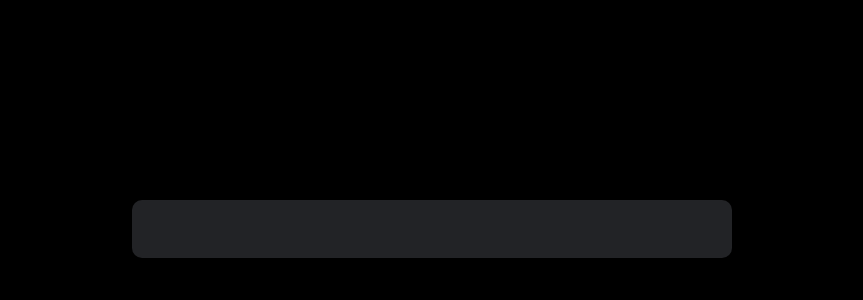
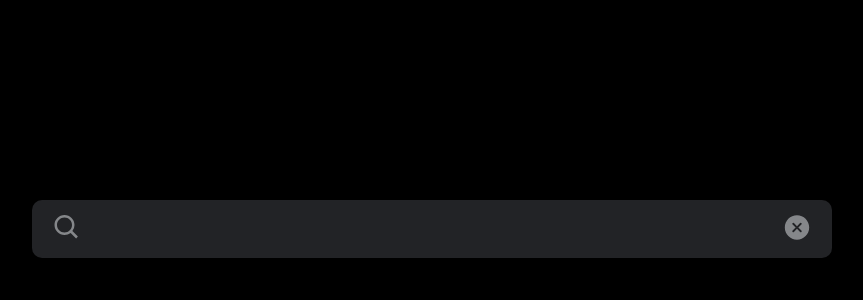
Before and after one commit to Ho0on/Project_TypeScript, a React app: page / in a window 1280 px wide. Shown: the top 300 px of the page, without its empty margins (208-1071 px from the left). Built offline with nearby package versions, Linux system fonts and the light colour scheme; the HTML template or start-up script is replaced by a standard one.

Commit message:
✨ [Feat] Add SearchInput Layout

```diff
--- a/package.json
+++ b/package.json
@@ -28,6 +28,7 @@
 		"babel-loader": "^8.2.4",
 		"html-webpack-plugin": "^5.5.0",
 		"prettier": "^2.6.2",
+		"react-icons": "^4.3.1",
 		"ts-loader": "^9.2.8",
 		"typescript": "^4.6.3",
 		"webpack": "^5.72.0",
--- a/src/pages/AutoComplete/AutoComplete.style.tsx
+++ b/src/pages/AutoComplete/AutoComplete.style.tsx
@@ -10,12 +10,13 @@ export const Container = styled.div`
 export const InputContainer = styled.div`
   display: flex;
   justify-content: center;
-  width: 100%;
+  width: 800px;
+  position: relative;
 `;
 
 export const SearchInput = styled.input`
-  width: 600px;
-  padding: 15px 0;
+  width: 100%;
+  padding: 15px 70px;
   background-color: #222326;
   font-size: 24px;
   font-weight: bold;
@@ -24,3 +25,17 @@ export const SearchInput = styled.input`
   border-radius: 10px;
   outline: none;
 `;
+
+export const SearchIcon = styled.span`
+  position: absolute;
+  left: 20px;
+  top: 50%;
+  transform: translateY(-50%);
+`;
+
+export const DeleteIcon = styled.span`
+  position: absolute;
+  right: 20px;
+  top: 50%;
+  transform: translateY(-50%);
+`;
--- a/src/pages/AutoComplete/AutoComplete.tsx
+++ b/src/pages/AutoComplete/AutoComplete.tsx
@@ -1,11 +1,19 @@
 import React from 'react';
 import * as S from './AutoComplete.style';
+import { BiSearch } from 'react-icons/bi';
+import { IoCloseCircle } from 'react-icons/io5';
 
 const AutoComplete = () => {
   return (
     <S.Container>
       <S.InputContainer>
         <S.SearchInput type="text" />
+        <S.SearchIcon>
+          <BiSearch color="#85878A" size="30" />
+        </S.SearchIcon>
+        <S.DeleteIcon>
+          <IoCloseCircle color="#85878A" size="30" />
+        </S.DeleteIcon>
       </S.InputContainer>
     </S.Container>
   );
```
Also changed, not shown: 1 other file (tests, documents, lock files or other folders).
